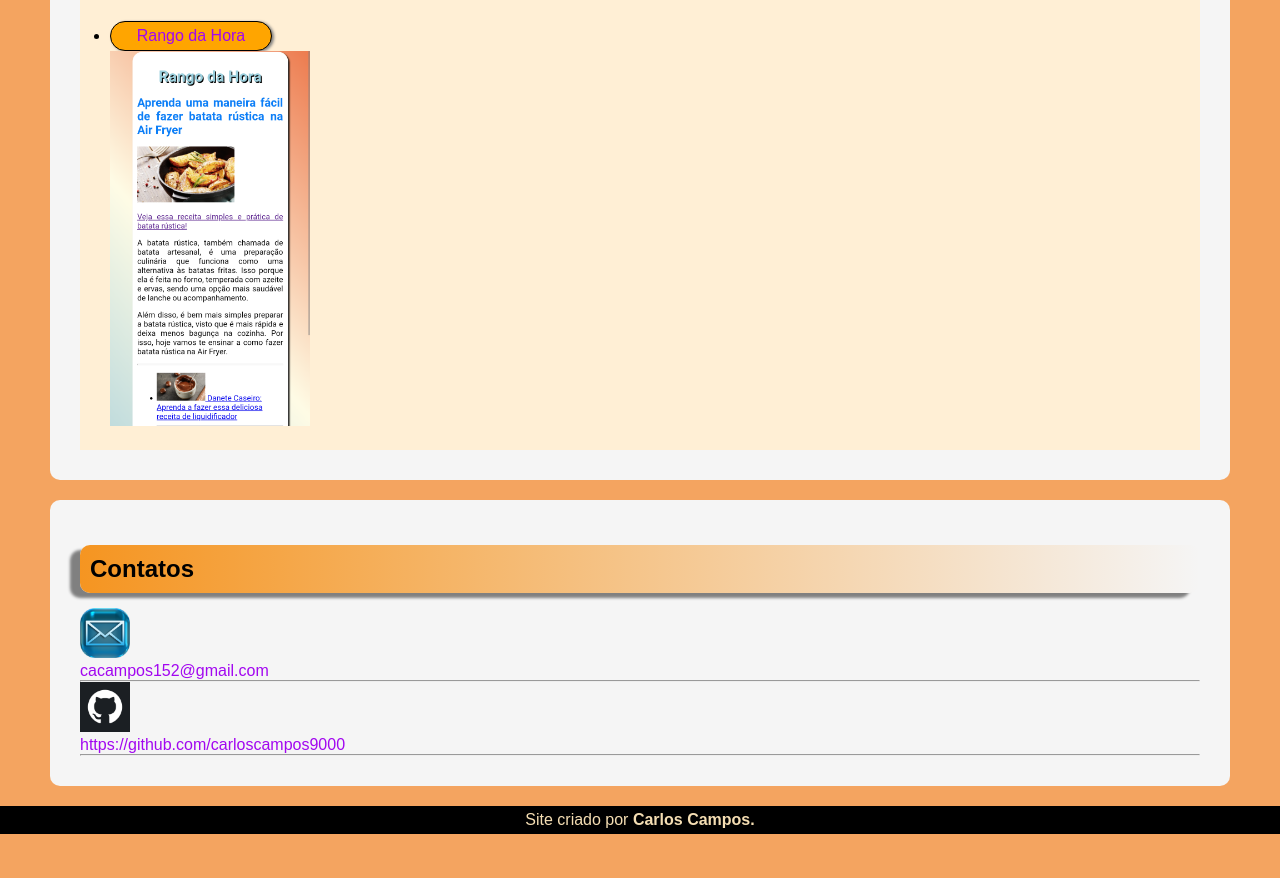
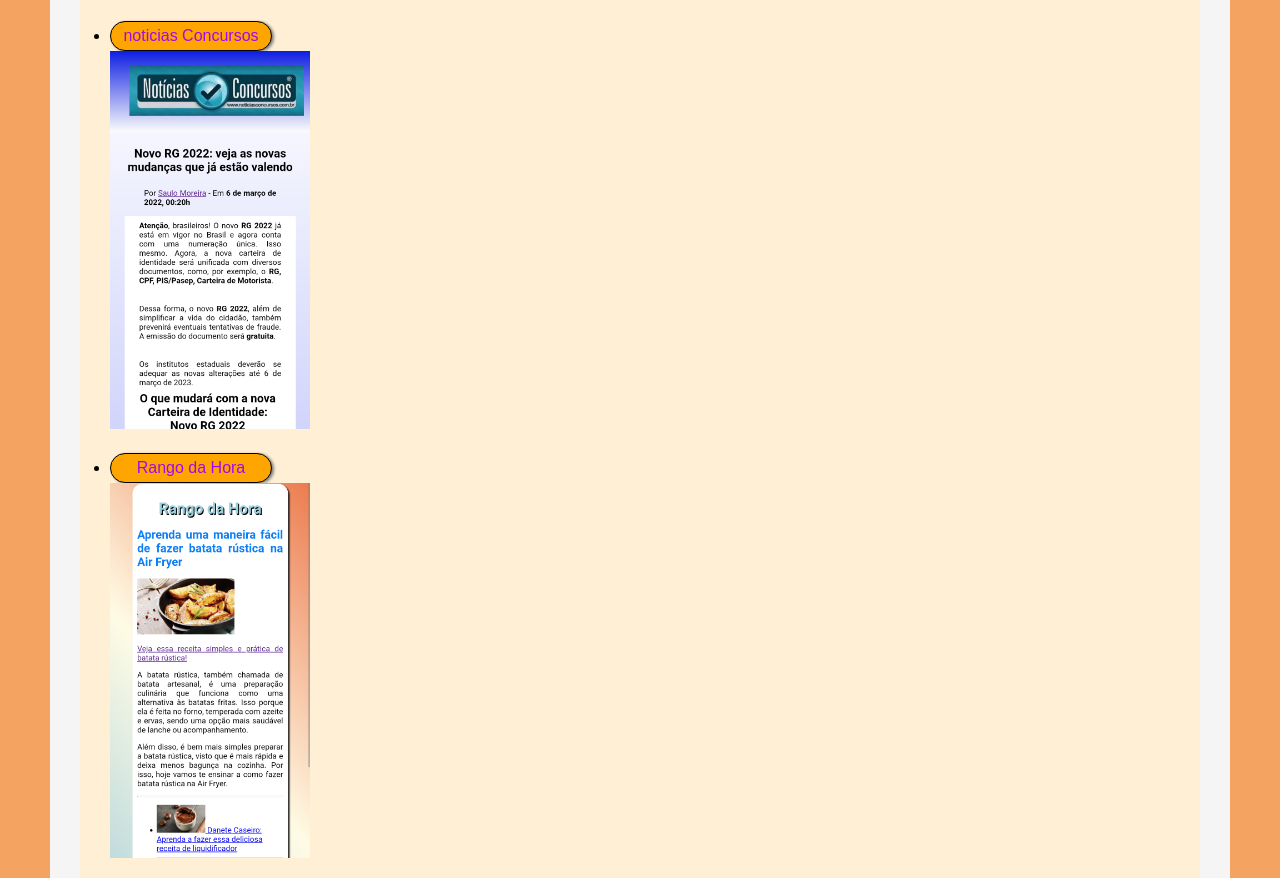
Before and after one commit to carloscampos9000/portifolio, a plain HTML site: page portifolio/Index.html in a window 1280 px wide. Shown: the part 2574-3452 px from the top of the page. Before the commit the page ends 3408 px from the top, so only its background shows below. Drawn offline with Linux system fonts and the light colour scheme.

Commit message:
alteracao novo site

```diff
--- a/portifolio/Index.html
+++ b/portifolio/Index.html
@@ -74,6 +74,12 @@
                 <img src="imagem/Mir4.png" alt="mir4" /></a>
             </li>
             <li>
+                <a href="https://carloscampos9000.github.io/siteclone/Index.html"><p class="botao">noticias Concursos</p>
+                <img src="imagem/noticia.png" alt="noticias concursos" /></a>
+
+            </li>
+
+            <li>
                <a href="https://carloscampos9000.github.io/rangodahora/rangodahora/Index.html" target="blank"><p class="botao">Rango da Hora</p>
                <img src="imagem/rango.png" alt="Rango da Hora" /></a>
             </li>
```
Also changed, not shown: portifolio/imagem/noticia.png (added).
